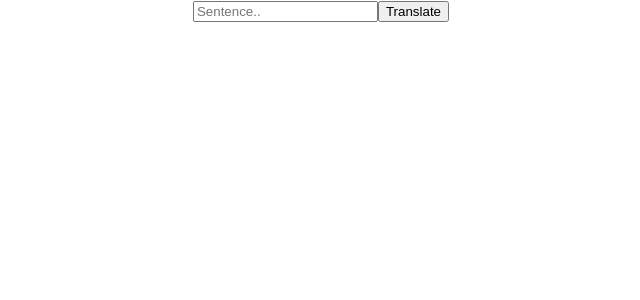
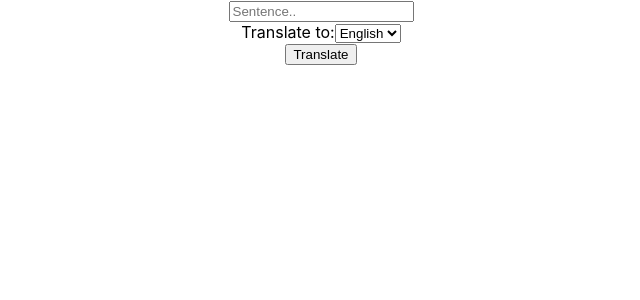
Before and after one commit to rebeckaalsterlind/react-translator, a React (Create React App) app: page / in a window 1280 px wide. Shown: the top 300 px of the page, without its empty margins (319-959 px from the left). Built offline with nearby package versions, Linux system fonts and the light colour scheme.

Commit message:
choose language works but only once

```diff
--- a/src/Answer.js
+++ b/src/Answer.js
@@ -5,30 +5,23 @@ class Answer extends Component {
 
   constructor(props) {
     super(props);
-    this.state = {translate: this.props.toTranslate}
+    this.state = {
+      translate: this.props.input,
+      language: this.props.select
+    }
   }
 
   componentDidMount = () => {
-    console.log('in didmount state translate', this.state.translate);
+    console.log('in didmount state translate:', this.state.translate);
 
-    fetch(`https://type.fit/api/quotes`)
+    fetch(`https://api.mymemory.translated.net/get?q=${this.state.translate}&langpair=sv|${this.state.language}`)
     .then((response) => response.json())
-    .then((data) => {
-
-      console.log('data', data[300].text);
-      this.setState({translate: data[300].text});
-
-    })
+    .then((data) => this.setState({translate: data.responseData.translatedText}))
 
   }
 
   render() {
-    return (
-      <>
-        <p className="Answer">{this.state.translate}</p>
-      </>
-
-    )
+    return <p className="Answer">{this.state.translate}</p>
   }
 
 }
--- a/src/App.js
+++ b/src/App.js
@@ -7,20 +7,36 @@ import './App.css';
 
 class App extends Component {
   constructor(props) {
+
     super(props);
-    this.state = {value: '', display: false}
+    this.state = {
+      input: '',
+      select: '',
+      display: false
+    }
+
   }
 
-  toTranslate = (inputText) => {
-    console.log('callback', inputText);
-    this.setState({value: inputText, display: true})
+  toTranslate = (data) => {
+
+    this.setState({
+      input: data.input,
+      select: data.select,
+      display: true
+    })
+
   }
 
   render() {
     return (
       <div className="App">
-        <Question value={this.state.value} sendValue={this.toTranslate}/>
-        {this.state.display && <Answer toTranslate={this.state.value} />}
+        <Question input={this.state.input} sendValue={this.toTranslate}/>
+        {this.state.display &&
+          <>
+            <h3>Swedish to {this.state.select}</h3>
+            <Answer input={this.state.input} select={this.state.select} />
+          </>
+        }
       </div>
     )
   }
--- a/src/Question.js
+++ b/src/Question.js
@@ -4,31 +4,32 @@ import Answer from "./Answer";
 class Question extends Component {
   constructor(props) {
     super(props);
-    this.state = {value: this.props.value}
+    this.state = {input: this.props.input, select: 'en'}
   }
 
   handleChange = (evt) => {
-    this.setState({value: evt.target.value})
+    this.setState({input: evt.target.value})
   }
 
-  // componentDidMount() {
-  //   fetch(`https://api.mymemory.translated.net/get?q=${this.state.message}&langpair=en|it`)
-  //   .then((response) => response.json())
-  //   .then(function(data){
-  //     this.setState({display: data.responseData.translatedText});
-  //   })
+  handleSelect = (evt) => {
+    this.setState({select: evt.target.value})
+  }
 
-  // }
 
   handleSubmit = (evt) => {
     evt.preventDefault();
-    this.props.sendValue(this.state.value)
+    this.props.sendValue({input: this.state.input, select: this.state.select})
   }
 
   render() {
     return (
       <form onSubmit={this.handleSubmit} >
-        <input type="text" placeholder="Sentence.." value={this.state.value} onChange={this.handleChange} />
+        <input type="text" placeholder="Sentence.." value={this.state.input} onChange={this.handleChange} /> <br />
+        <span>Translate to:</span>
+        <select id="language" name="language" onChange={this.handleSelect}>
+          <option value="en">English</option>
+          <option value="it">Italiano</option>
+        </select><br ></br>
         <button type="submit" >Translate</button>
       </form>
     )
```
